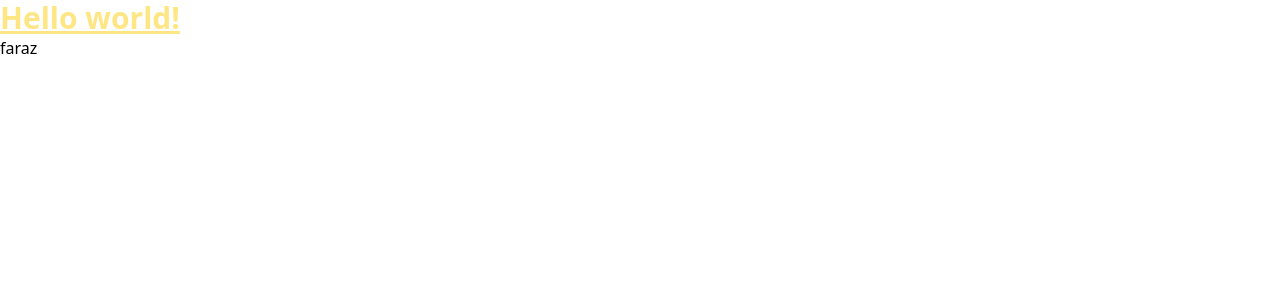
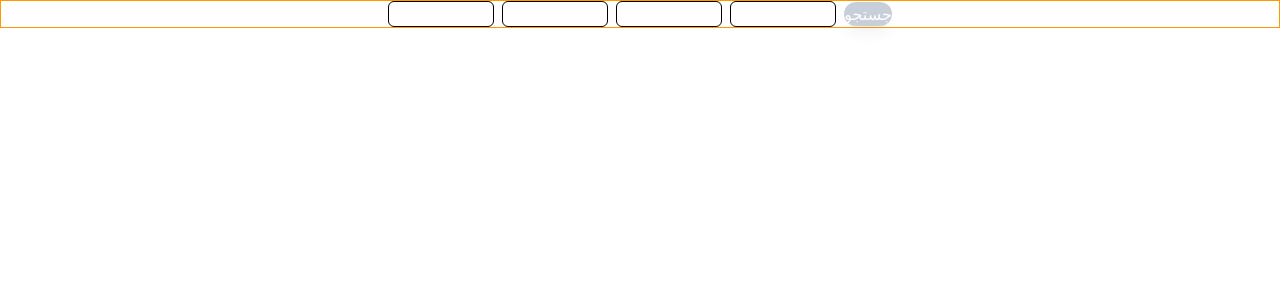
Before and after one commit to Faraz1995/vehicle-insurance, a React (Vite) app: page / in a window 1280 px wide. Shown: the top 300 px of the page. Built offline with nearby package versions, Linux system fonts and the light colour scheme.

Commit message:
test mock reuest call

```diff
--- a/package.json
+++ b/package.json
@@ -11,6 +11,7 @@
   },
   "dependencies": {
     "@tailwindcss/vite": "^4.1.17",
+    "axios": "^1.13.2",
     "clsx": "^2.1.1",
     "react": "^19.2.0",
     "react-dom": "^19.2.0",
--- a/src/App.tsx
+++ b/src/App.tsx
@@ -1,9 +1,36 @@
+import { useState } from 'react'
+import Button from './components/Button'
+import { PlateInputs } from './components/PlateInput'
+import axiosInstance from './utils/axios'
+
 function App() {
+  const [plate, setPlate] = useState<string>('')
+  const [isLoading, setIsLoading] = useState(false)
+
+  const searchHandler = () => {
+    setIsLoading(true)
+    axiosInstance.get(`/api/inquiry/plate/${plate}`).then((res) => {
+      console.log(res)
+      setIsLoading(false)
+    })
+  }
+
   return (
-    <>
-      <h1 className='text-3xl text-amber-200 font-bold underline'>Hello world!</h1>
-      faraz
-    </>
+    <div className='flex flex-col p-4 gap-4 w-full h-full items-center justify-center border border-amber-500'>
+      <div className='flex items-center gap-2'>
+        <div className='max-w-md'>
+          <PlateInputs
+            value={plate}
+            onChange={(combined) => {
+              setPlate(combined)
+            }}
+          />
+        </div>
+        <Button loading={isLoading} disabled={!plate} onClick={searchHandler}>
+          <p>جستجو</p>
+        </Button>
+      </div>
+    </div>
   )
 }
 
--- a/src/components/Button.tsx
+++ b/src/components/Button.tsx
@@ -19,7 +19,7 @@ const Button = ({
   return (
     <button
       className={cn(
-        'bg-purple-500 hover:bg-purple-600 text-white px-8 py-3 rounded-xl font-medium transition-colors duration-200 shadow-lg hover:shadow-xl cursor-pointer',
+        'bg-yellow-500 hover:bg-yellow-600 text-white px-8 py-3 rounded-xl font-medium transition-colors duration-200 shadow-lg hover:shadow-xl cursor-pointer',
         disabled || loading
           ? 'opacity-50 cursor-not-allowed bg-slate-400 hover:bg-slate-400'
           : '',
--- /dev/null
+++ b/src/utils/axios.ts
@@ -0,0 +1,7 @@
+import axios from 'axios'
+
+const axiosInstance = axios.create({
+  baseURL: 'http://localhost:3000/'
+})
+
+export default axiosInstance
```
Also changed, not shown: 1 other file (tests, documents, lock files or other folders).
